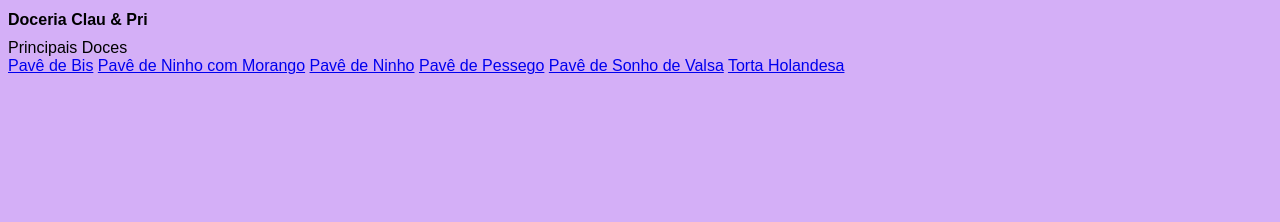
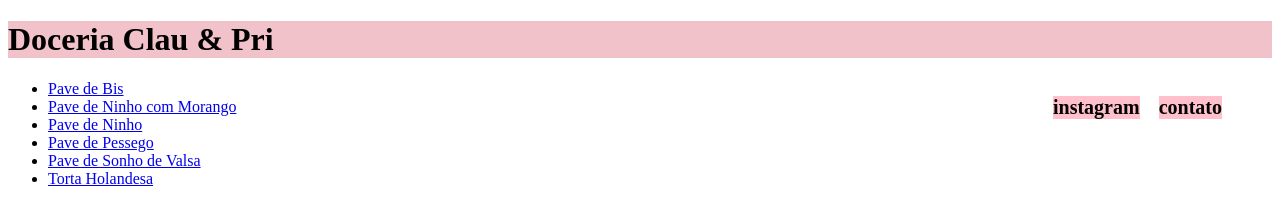
Before and after one commit to ChrysWillians/doceria, a plain HTML site: page index.html in a window 1280 px wide. Drawn offline with Linux system fonts and the light colour scheme.

Commit message:
pagina principal

```diff
--- a/index.html
+++ b/index.html
@@ -8,16 +8,30 @@
     <link rel="stylesheet" href="style.css">
 </head>
 <body>
-    <h1>Doceria Clau & Pri</h1>
-    <article>Principais Doces</article>
+    <header>
+        <h1 class="fonte-header">Doceria Clau & Pri</h1> <!--dynalight font-->
+        <div class="caixa">
+            <nav>
+                <ul class="navegacao">
+                    <li>instagram</li>
+                    <li>contato</li>
+                </ul>
+            </nav>
+        </div>
+    </header>
 
-    <a href="paginas/pave-bis.html">Pavê de Bis</a>
-    <a href="paginas/pave-ninho-morango.html">Pavê de Ninho com Morango</a>
-    <a href="paginas/pave-ninho.html">Pavê de Ninho</a>
-    <a href="paginas/pave-pessego.html">Pavê de Pessego</a>
-    <a href="paginas/pave-sonho.html">Pavê de Sonho de Valsa</a>
-    <a href="paginas/torta-holandesa.html">Torta Holandesa</a>
-
+    <main>
+        <div>
+            <ul>
+                <li><a href="paginas/pave-bis.html">Pave de Bis</a></li>
+                <li><a href="paginas/pave-ninho-morango.html">Pave de Ninho com Morango</a></li>
+                <li><a href="paginas/pave-ninho.html">Pave de Ninho</a></li>
+                <li><a href="paginas/pave-pessego.html">Pave de Pessego</a></li>
+                <li><a href="paginas/pave-sonho.html">Pave de Sonho de Valsa</a></li>
+                <li><a href="paginas/torta-holandesa.html">Torta Holandesa</a></li>
+            </ul>
+        </div>
+    </main>
 
 </body>
 </html>
--- a/style.css
+++ b/style.css
@@ -1,14 +1,21 @@
-* {
-    font-family: Arial, Helvetica, sans-serif;
-    font-size: 16px;
+header{
+    background: rgb(241, 194, 202);
 }
-    body{
-        background-color: rgb(212, 175, 247);
-    }
-main{
-    background-color: white;
-    width: 500px;
-    margin: auto;
-    padding: 10px;
-    box-shadow: 3px 3px 5px rgba(0, 0, 0, 0.445);
+.caixa{
+    position: relative;
 }
+
+nav{
+    position: absolute;
+    top: 0;
+    right: 50px;
+}
+
+.navegacao li{
+    display: inline-block;
+    margin: 0 0 0 15px;
+    font-size: 20px;
+    font-weight: bold;
+    background: pink;
+
+}
```
